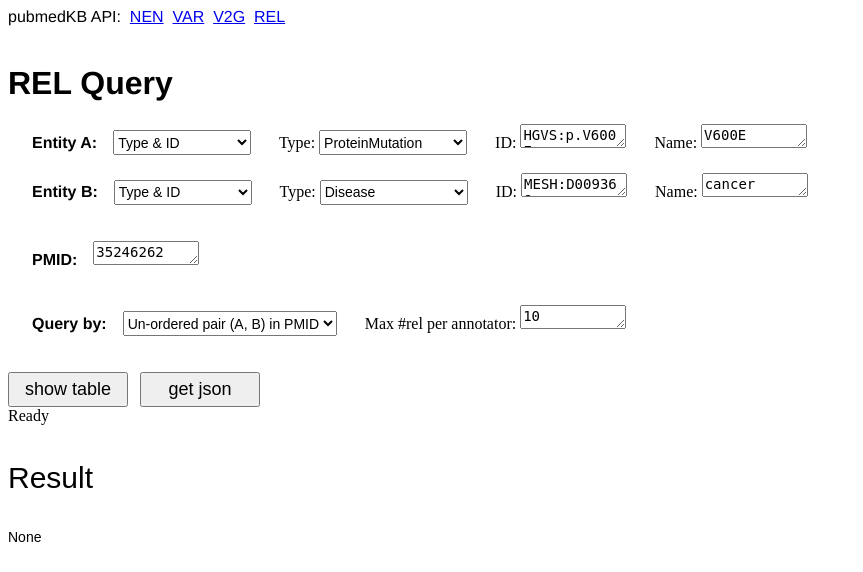
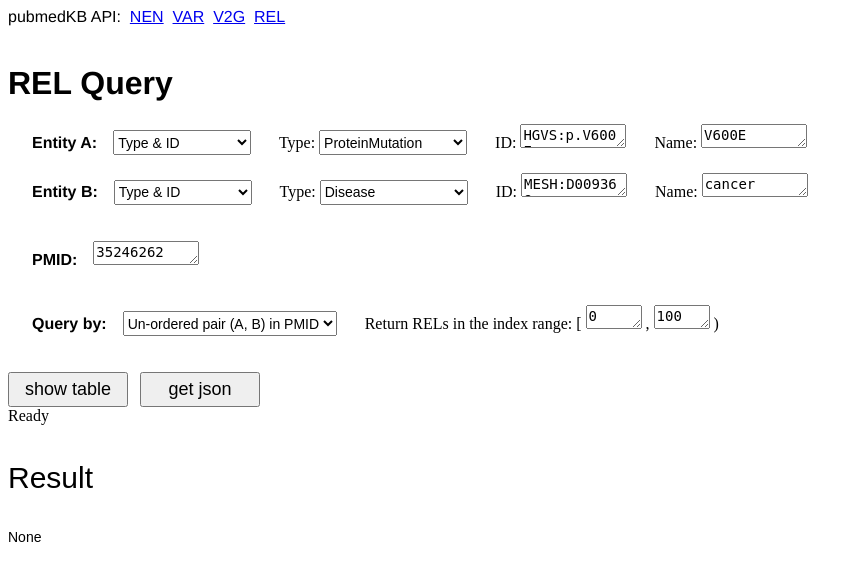
Before and after one commit to jacobvsdanniel/pubmedkb_web, a Flask app: page /rel in a window 1280 px wide. Shown: the top 572 px of the page, without its empty margins (0-863 px from the left). Run offline with Flask 2, Linux system fonts and the light colour scheme; parts of the project's set-up code (start-up, migrations or seed data) failed here and were passed over.

Commit message:
do not need all arg; return pagination

```diff
--- a/server.py
+++ b/server.py
@@ -431,8 +431,12 @@ def run_rel():
 
     # input: query
     query_filter = data["query_filter"]
-    query_rels = int(data["query_rels"])
-    logger.info(f"[Query] filter={query_filter} #rel={query_rels:,}")
+    query_start = int(data["query_start"])
+    query_end = int(data["query_end"])
+    query_max_rels = query_end - query_start
+    logger.info(
+        f"[Query] filter={query_filter}; rel_range=[{query_start:,} - {query_end:,}); max_rels={query_max_rels:,}"
+    )
 
     # query rel ids
     if eid_list:
@@ -453,7 +457,8 @@ def run_rel():
     else:
         assert False
     rel_ids = len(rel_id_list)
-    logger.info(f"Total #rel = {rel_ids:,}")
+    logger.info(f"Total matching #rel in KB = {rel_ids:,}")
+    rel_id_list = rel_id_list[query_start:query_end]
 
     # collect rel by annotator and group evidence by annotation
     if kb_type == "relation":
@@ -463,7 +468,6 @@ def run_rel():
 
     annotation_id_to_rel = {}
     annotator_to_rel = {annotator: [] for annotator in annotator_list}
-    full_annotator_set = set()
 
     for rel_id in rel_id_list:
         head, tail, annotation_id, _pmid, _sentence_id = kb.get_evidence_by_id(
@@ -473,12 +477,6 @@ def run_rel():
             head, tail, (annotator, annotation), pmid, sentence = kb.get_evidence_by_id(
                 rel_id, return_annotation=True, return_sentence=True,
             )
-
-            if len(annotator_to_rel[annotator]) >= query_rels:
-                full_annotator_set.add(annotator)
-                if len(full_annotator_set) == len(annotator_list):
-                    break
-                continue
 
             if annotator == "odds_ratio":
                 annotation = f"OR: {annotation[0]}, CI: {annotation[1]}, p-value: {annotation[2]}"
@@ -674,16 +672,35 @@ def query_rel():
     e2_name = request.args.get("e2_name")
     query_pmid = request.args.get("query_pmid")
     query_filter = request.args.get("query_filter")
-    query_rels = request.args.get("query_rels")
+    query_start = request.args.get("query_start")
+    query_end = request.args.get("query_end")
 
+    arg_list = [
+        ("e1_filter", e1_filter),
+        ("e1_type", e1_type),
+        ("e1_id", e1_id),
+        ("e1_name", e1_name),
+        ("e2_filter", e2_filter),
+        ("e2_type", e2_type),
+        ("e2_id", e2_id),
+        ("e2_name", e2_name),
+        ("query_pmid", query_pmid),
+        ("query_filter", query_filter),
+        ("query_start", query_start),
+        ("query_end", query_end),
+    ]
     response["url_argument"] = {
-        "e1_filter": e1_filter, "e1_type": e1_type, "e1_id": e1_id, "e1_name": e1_name,
-        "e2_filter": e2_filter, "e2_type": e2_type, "e2_id": e2_id, "e2_name": e2_name,
-        "query_pmid": query_pmid, "query_filter": query_filter, "query_rels": query_rels,
+        arg_name: arg_value
+        for arg_name, arg_value in arg_list
+        if arg_value is not None
     }
 
     # input: e1
-    e1_id, e1_name = e1_id.strip(), e1_name.strip()
+    if e1_id:
+        e1_id = e1_id.strip()
+    if e1_name:
+        e1_name = e1_name.strip()
+
     if e1_filter == "type_id_name":
         e1 = (e1_type, e1_id, e1_name)
     elif e1_filter == "type_id":
@@ -691,11 +708,15 @@ def query_rel():
     elif e1_filter == "type_name":
         e1 = (e1_type, e1_name)
     else:
-        assert False
+        e1 = None
     logger.info(f"[Entity A] key={e1_filter} value={e1}")
 
     # input: e2
-    e2_id, e2_name = e2_id.strip(), e2_name.strip()
+    if e2_id:
+        e2_id = e2_id.strip()
+    if e2_name:
+        e2_name = e2_name.strip()
+
     if e2_filter == "type_id_name":
         e2 = (e2_type, e2_id, e2_name)
     elif e2_filter == "type_id":
@@ -703,16 +724,21 @@ def query_rel():
     elif e2_filter == "type_name":
         e2 = (e2_type, e2_name)
     else:
-        assert False
+        e2 = None
     logger.info(f"[Entity B] key={e2_filter} value={e2}")
 
     # input: pmid
-    query_pmid = query_pmid.strip()
+    if query_pmid:
+        query_pmid = query_pmid.strip()
     logger.info(f"[PMID] value={query_pmid}")
 
     # input: query
-    query_rels = int(query_rels)
-    logger.info(f"[Query] filter={query_filter} #rel={query_rels:,}")
+    query_start = int(query_start)
+    query_end = int(query_end)
+    query_max_rels = query_end - query_start
+    logger.info(
+        f"[Query] filter={query_filter}; rel_range=[{query_start:,} - {query_end:,}); max_rels={query_max_rels:,}"
+    )
 
     # query rel ids
     if eid_list:
@@ -733,7 +759,8 @@ def query_rel():
     else:
         assert False
     rel_ids = len(rel_id_list)
-    logger.info(f"Total #rel = {rel_ids:,}")
+    logger.info(f"Total matching #rel in KB = {rel_ids:,}")
+    rel_id_list = rel_id_list[query_start:query_end]
 
     # collect rel by annotator and group evidence by annotation
     if kb_type == "relation":
@@ -743,7 +770,6 @@ def query_rel():
 
     annotation_id_to_rel = {}
     annotator_to_rel = {annotator: [] for annotator in annotator_list}
-    full_annotator_set = set()
 
     for rel_id in rel_id_list:
         head, tail, annotation_id, _pmid, _sentence_id = kb.get_evidence_by_id(
@@ -753,12 +779,6 @@ def query_rel():
             head, tail, (annotator, annotation), pmid, sentence = kb.get_evidence_by_id(
                 rel_id, return_annotation=True, return_sentence=True,
             )
-
-            if len(annotator_to_rel[annotator]) >= query_rels:
-                full_annotator_set.add(annotator)
-                if len(full_annotator_set) == len(annotator_list):
-                    break
-                continue
 
             if annotator == "odds_ratio":
                 annotation = f"OR: {annotation[0]}, CI: {annotation[1]}, p-value: {annotation[2]}"
--- a/static/rel.js
+++ b/static/rel.js
@@ -14,7 +14,8 @@ function run_query(){
 
         "query_pmid": document.getElementById("ta_query_pmid").value,
         "query_filter": document.getElementById("sl_query_filter").value,
-        "query_rels": document.getElementById("ta_query_rels").value,
+        "query_start": document.getElementById("ta_query_start").value,
+        "query_end": document.getElementById("ta_query_end").value,
     };
 
     fetch("./run_rel", {method: "post", body: JSON.stringify(request_data)})
@@ -38,7 +39,8 @@ function get_json(){
     e2_name = document.getElementById("ta_e2_name").value,
     query_pmid = document.getElementById("ta_query_pmid").value,
     query_filter = document.getElementById("sl_query_filter").value,
-    query_rels = document.getElementById("ta_query_rels").value,
+    query_start = document.getElementById("ta_query_start").value,
+    query_end = document.getElementById("ta_query_end").value,
 
     e1_filter = encodeURI(e1_filter)
     e1_type = encodeURI(e1_type)
@@ -50,7 +52,8 @@ function get_json(){
     e2_name = encodeURI(e2_name)
     query_pmid = encodeURI(query_pmid)
     query_filter = encodeURI(query_filter)
-    query_rels = encodeURI(query_rels)
+    query_start = encodeURI(query_start)
+    query_end = encodeURI(query_end)
 
     url = `./query_rel`
     url = `${url}?e1_filter=${e1_filter}`
@@ -63,7 +66,8 @@ function get_json(){
     url = `${url}&e2_name=${e2_name}`
     url = `${url}&query_pmid=${query_pmid}`
     url = `${url}&query_filter=${query_filter}`
-    url = `${url}&query_rels=${query_rels}`
+    url = `${url}&query_start=${query_start}`
+    url = `${url}&query_end=${query_end}`
 
     window.open(url, "_blank");
 }
--- a/templates/rel.html
+++ b/templates/rel.html
@@ -135,8 +135,14 @@
 
 </select>
 &nbsp;&nbsp;&nbsp;&nbsp;&nbsp;
-<label>Max #rel per annotator:</label>
-<textarea id="ta_query_rels" style="font-size: 14px; width: 100px; height: 18px;">10</textarea>
+<label>Return RELs in the index range:</label>
+<span>
+    [
+    <textarea id="ta_query_start" style="font-size: 14px; width: 50px; height: 18px;">0</textarea>
+    ,
+    <textarea id="ta_query_end" style="font-size: 14px; width: 50px; height: 18px;">100</textarea>
+    )
+</span>
 &nbsp;&nbsp;&nbsp;&nbsp;&nbsp;
 
 <br /><br /><br />
```
